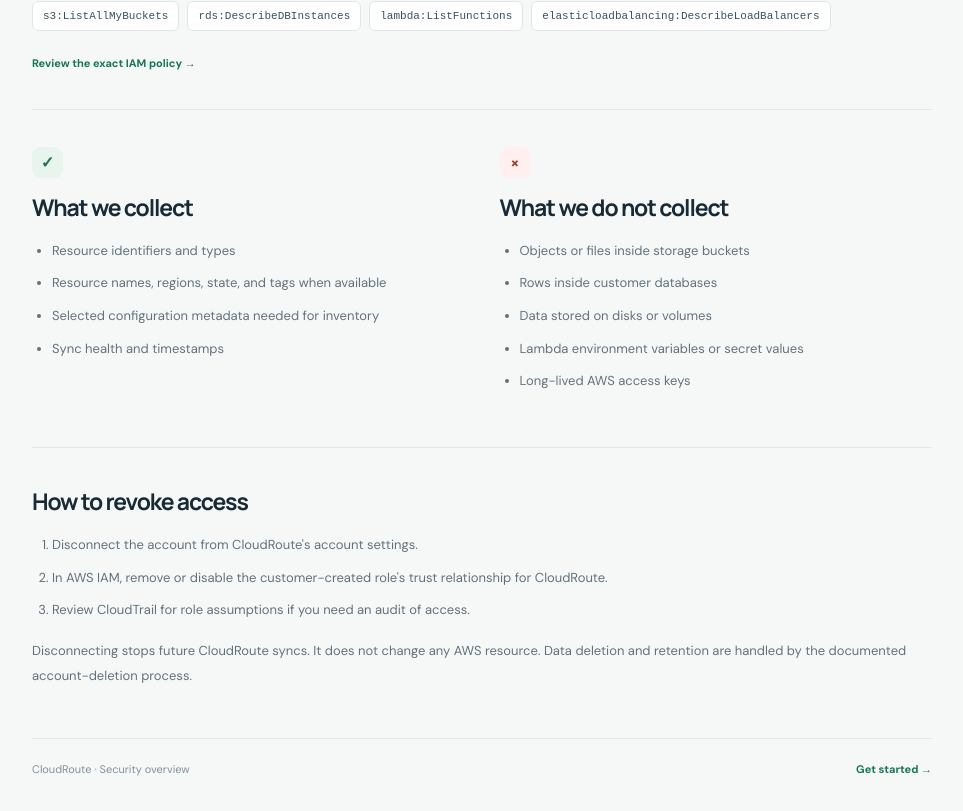
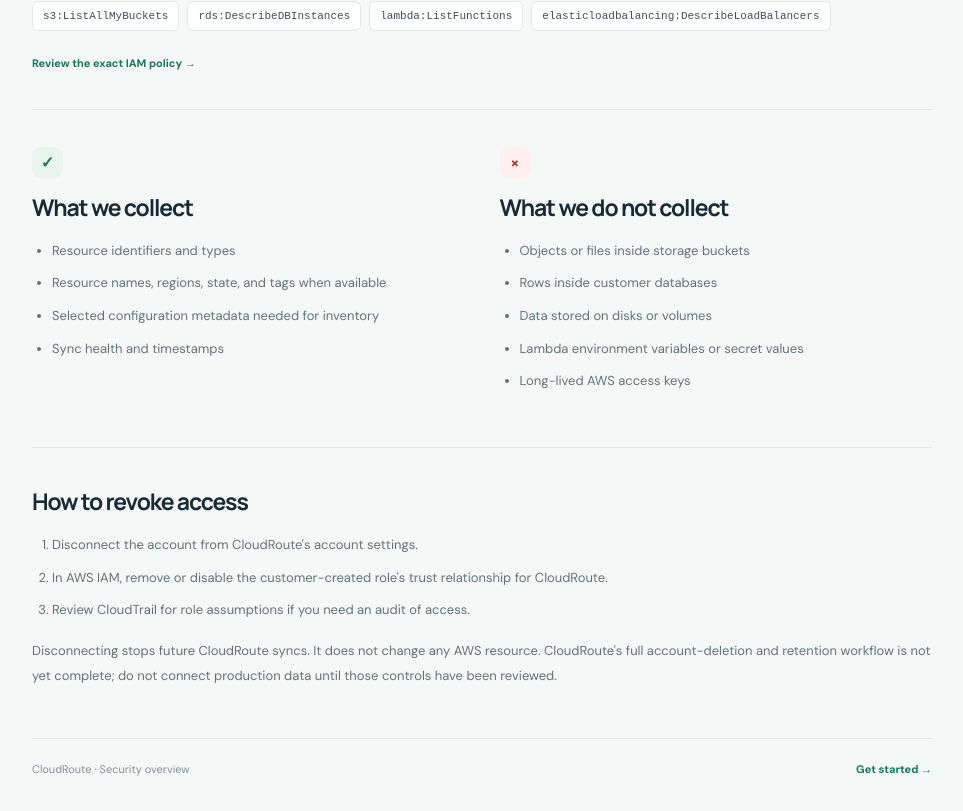
Before and after one commit to Stephen804-creator/CloudRoute, a Next.js app in the folder apps/web/: page /security in a window 1280 px wide. Shown: the part 731-1542 px from the top of the page, without its empty margins (158-1121 px from the left). Built offline with nearby package versions, Linux system fonts and the light colour scheme.

Commit message:
fix(security): avoid overstating deletion workflow readiness

```diff
--- a/apps/web/src/app/security/page.tsx
+++ b/apps/web/src/app/security/page.tsx
@@ -9,7 +9,7 @@
     <section className="security-hero"><p className="eyebrow">SECURITY & PERMISSIONS</p><h1>Visibility without<br /><span>cloud control.</span></h1><p>CloudRoute's MVP is designed to observe cloud resource metadata. It cannot provision, modify, or delete customer infrastructure.</p><span className="mode-badge"><span /> Read-only by design</span></section>
     <section className="security-section"><h2>What AWS permissions are requested?</h2><p>The current connector uses a customer-created IAM role, a unique external ID, and temporary AWS STS credentials. It requests these read-only actions:</p><div className="permission-list">{["ec2:DescribeRegions","ec2:DescribeInstances","ec2:DescribeVolumes","ec2:DescribeAddresses","ec2:DescribeSnapshots","s3:ListAllMyBuckets","rds:DescribeDBInstances","lambda:ListFunctions","elasticloadbalancing:DescribeLoadBalancers"].map((permission) => <code key={permission}>{permission}</code>)}</div><a className="text-link" href="https://github.com/Stephen804-creator/CloudRoute/blob/main/docs/security/aws-read-only-policy.json" target="_blank" rel="noreferrer">Review the exact IAM policy →</a></section>
     <section className="security-section security-grid"><article><span className="security-icon positive">✓</span><h2>What we collect</h2><ul><li>Resource identifiers and types</li><li>Resource names, regions, state, and tags when available</li><li>Selected configuration metadata needed for inventory</li><li>Sync health and timestamps</li></ul></article><article><span className="security-icon negative">×</span><h2>What we do not collect</h2><ul><li>Objects or files inside storage buckets</li><li>Rows inside customer databases</li><li>Data stored on disks or volumes</li><li>Lambda environment variables or secret values</li><li>Long-lived AWS access keys</li></ul></article></section>
-    <section className="security-section"><h2>How to revoke access</h2><ol><li>Disconnect the account from CloudRoute's account settings.</li><li>In AWS IAM, remove or disable the customer-created role's trust relationship for CloudRoute.</li><li>Review CloudTrail for role assumptions if you need an audit of access.</li></ol><p>Disconnecting stops future CloudRoute syncs. It does not change any AWS resource. Data deletion and retention are handled by the documented account-deletion process.</p></section>
+    <section className="security-section"><h2>How to revoke access</h2><ol><li>Disconnect the account from CloudRoute's account settings.</li><li>In AWS IAM, remove or disable the customer-created role's trust relationship for CloudRoute.</li><li>Review CloudTrail for role assumptions if you need an audit of access.</li></ol><p>Disconnecting stops future CloudRoute syncs. It does not change any AWS resource. CloudRoute's full account-deletion and retention workflow is not yet complete; do not connect production data until those controls have been reviewed.</p></section>
     <footer className="security-footer"><span>CloudRoute · Security overview</span><a href="/signup">Get started →</a></footer>
   </main>;
 }
```
